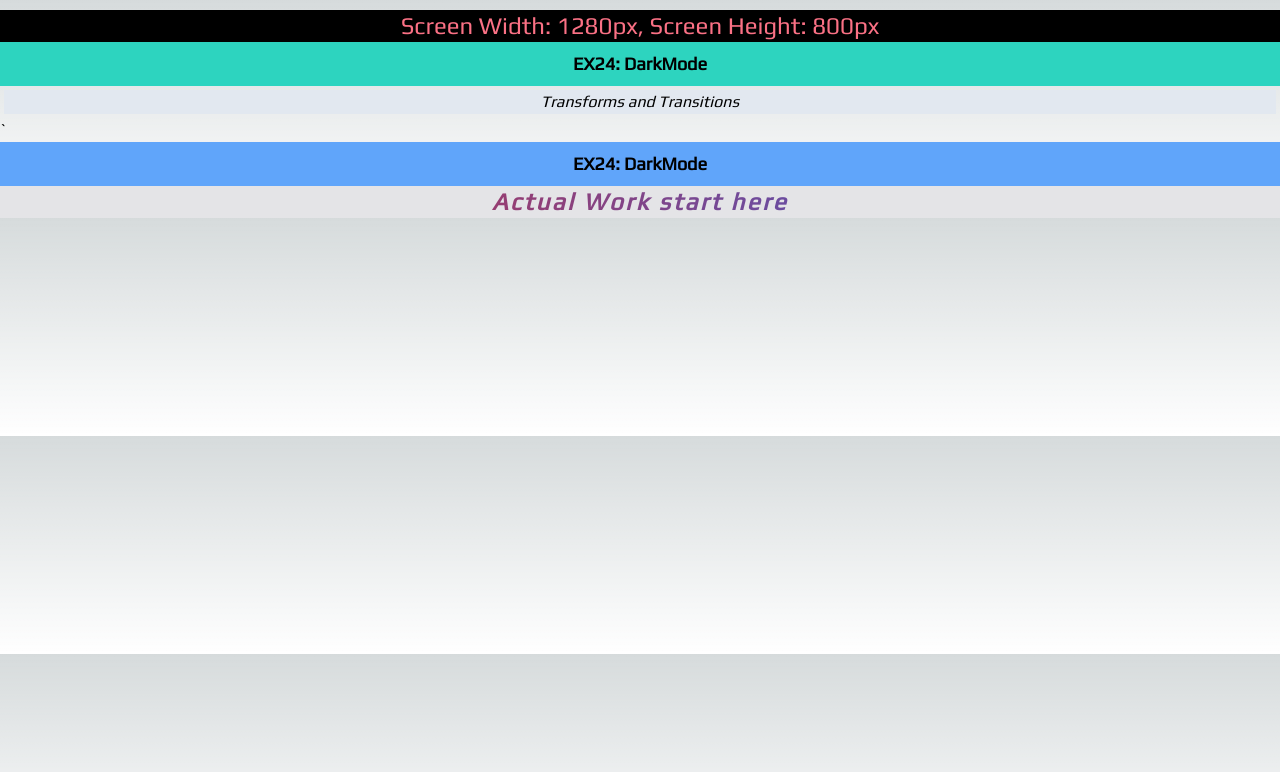
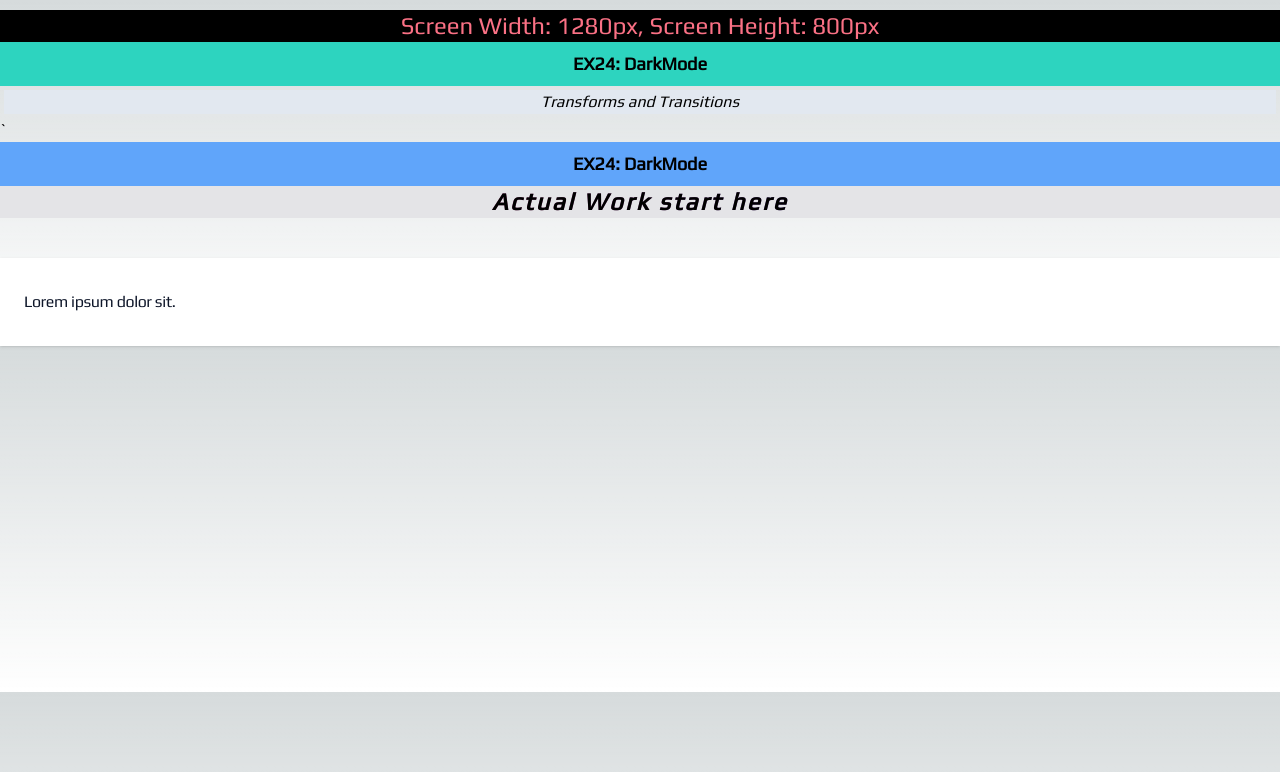
Before and after one commit to sniffowomo/sn-gl-utfs-1, a Next.js app in the folder w1/: page /v23 in a window 1280 px wide. Shown: the top 772 px of the page. Built offline with nearby package versions, Linux system fonts and the light colour scheme.

Commit message:
4️⃣❌4️⃣

```diff
--- a/w1/src/app/(lessons)/v23/page.tsx
+++ b/w1/src/app/(lessons)/v23/page.tsx
@@ -24,11 +24,15 @@ export default function Tws() {
         EX24: DarkMode
       </h1>
       <div className="bg-zinc-200">
-      <p className="tracking-widest text-center text-2xl font-extrabold text-transparent italic bg-gradient-to-r from-red-600 to-blue-600 bg-clip-text">
-        Actual Work start here
-      </p>
+        <p className="tracking-widest text-center text-2xl font-extrabold hover:text-transparent duration-150 italic bg-gradient-to-r from-red-600 to-blue-600 bg-clip-text">
+          Actual Work start here
+        </p>
       </div>
-
+      <div className="container max-auto mt-10 bg-white dark:bg-slate-900 rounder-xl px-6 py-8 shadow xl">
+        <h3 className="text-slate-900 dark:text-white font-medium tracking-tight">
+          Lorem ipsum dolor sit.
+        </h3>
+      </div>
     </main>
   );
 }
```
Also changed, not shown: 1 other file (tests, documents, lock files or other folders).
